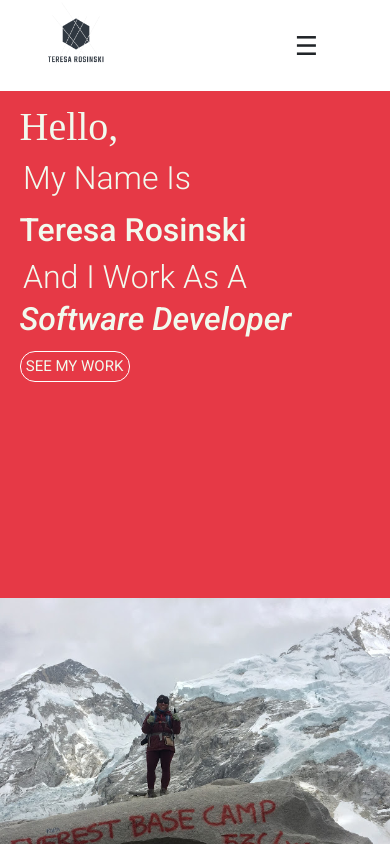
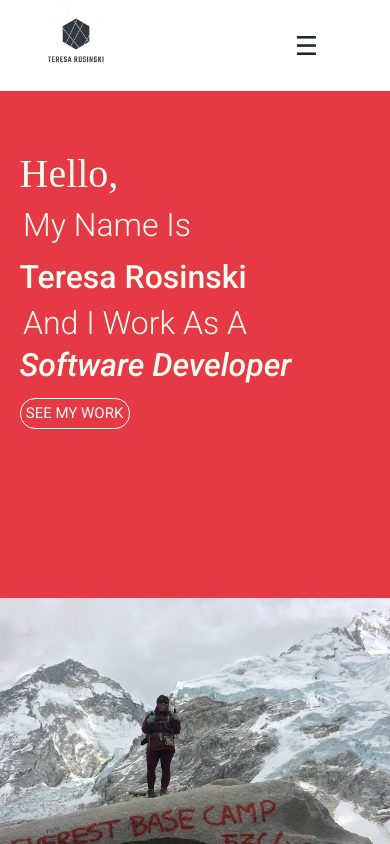
Before and after one commit to TeresaRosinski/react-portfolio, a React (Create React App) app: page / in a window 390 px wide. Shown: the top 844 px of the page. Built offline with nearby package versions, Linux system fonts and the light colour scheme; a web font is replaced by a local one.

Commit message:
lots of great new queries

```diff
--- a/src/queries.css
+++ b/src/queries.css
@@ -135,9 +135,6 @@
     padding-bottom: 10% !important;
     font-size: 175%;
   }
-  .title{
-    font-size: 250%;
-  }
   .education-examples{
     padding-top: 5% !important;
     padding-left: 20% !important;
@@ -173,7 +170,28 @@
     float:right;
   }
 
+}
+@media only screen and (max-width: 421px){
+  body{font-size: 14px}
+  #toggle:checked + .main-nav{
+    padding-bottom: 1px;
+  }
+  .title{
+    font-size: 200%;
+  }
+  .header-text{
+    margin-top: 15% !important;
+    margin-bottom: 2.5% !important;
+  }
+}
 
+@media only screen and (max-width: 340px){
+  .project-image{
+    height:18vh !important;
+  }
+  .title{
+    font-size: 175% !important;
+  }
 
 
 }
--- a/src/sections/workhistory/workhistory.component.jsx
+++ b/src/sections/workhistory/workhistory.component.jsx
@@ -10,7 +10,7 @@ function WorkHistory () {
       <div className="work-history-intro">
         <div className="work-history-quote-container">
           <div className="work-history-quote">
-            <h1 className="light">Growth Mindset. <span className="strong">Forward Moving.</span> Looking to
+            <h1 className="light title">Growth Mindset. <span className="strong">Forward Moving.</span> Looking to
               make an <em>impact</em> through technology.
             </h1>
           </div>
--- a/src/sections/workhistory/workhistory.styles.scss
+++ b/src/sections/workhistory/workhistory.styles.scss
@@ -3,6 +3,7 @@
   display: flex;
   flex-direction: column;
 }
+
 .work-history-intro{
   display:flex;
   flex-direction: row;
@@ -10,6 +11,7 @@
   align-items: center;
   color: #f1f1f1;
 }
+
 .work-history-quote-container {
   margin-top:0;
   width: 100%;
@@ -21,6 +23,7 @@
   align-items: center;
 
 }
+
 .work-history-quote{
   display: flex;
   width: 80%;
@@ -37,6 +40,7 @@
   justify-content: flex-start;
   flex-wrap: wrap;
 }
+
 .work-experience-header {
   width: 25%;
   text-align: left;
@@ -46,7 +50,6 @@
   padding-top: 10%;
 }
 
-
 .work-experience-examples{
   padding-top: 10%;
   padding-left: 5%;
```
